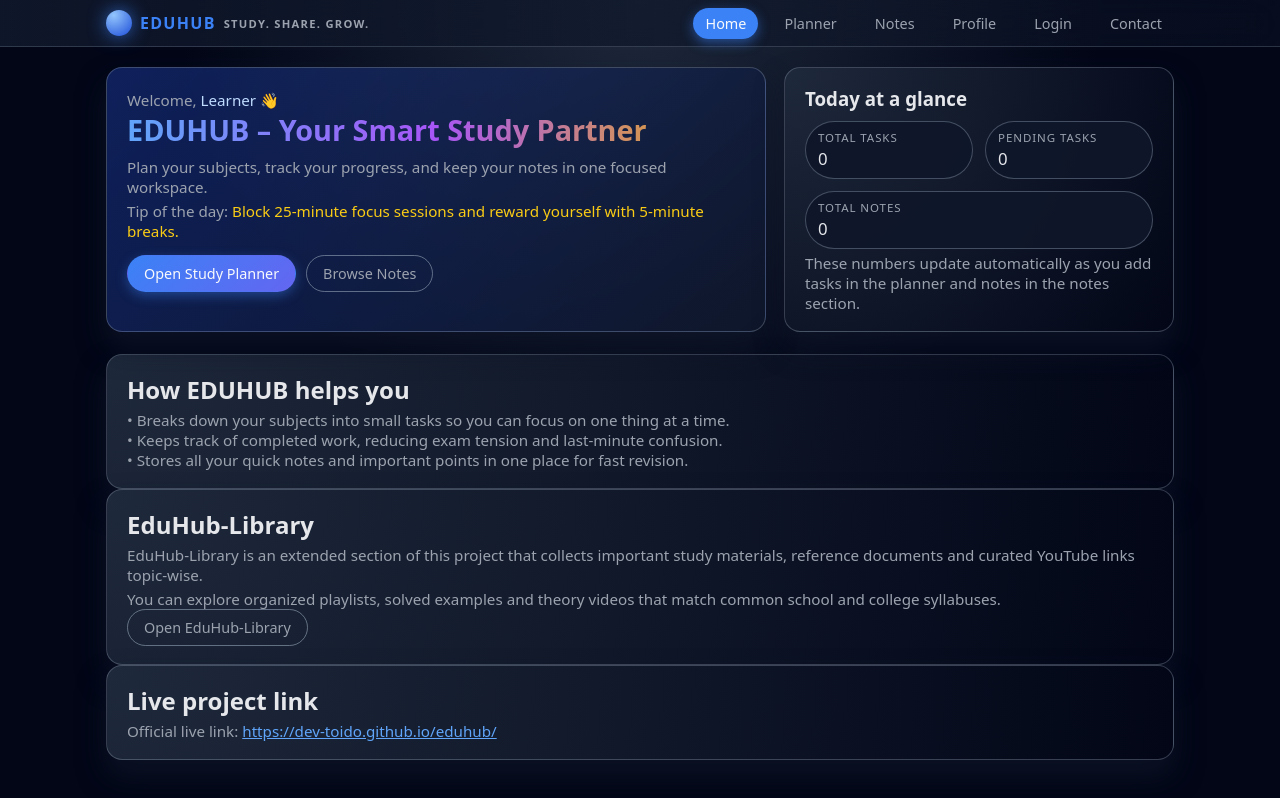
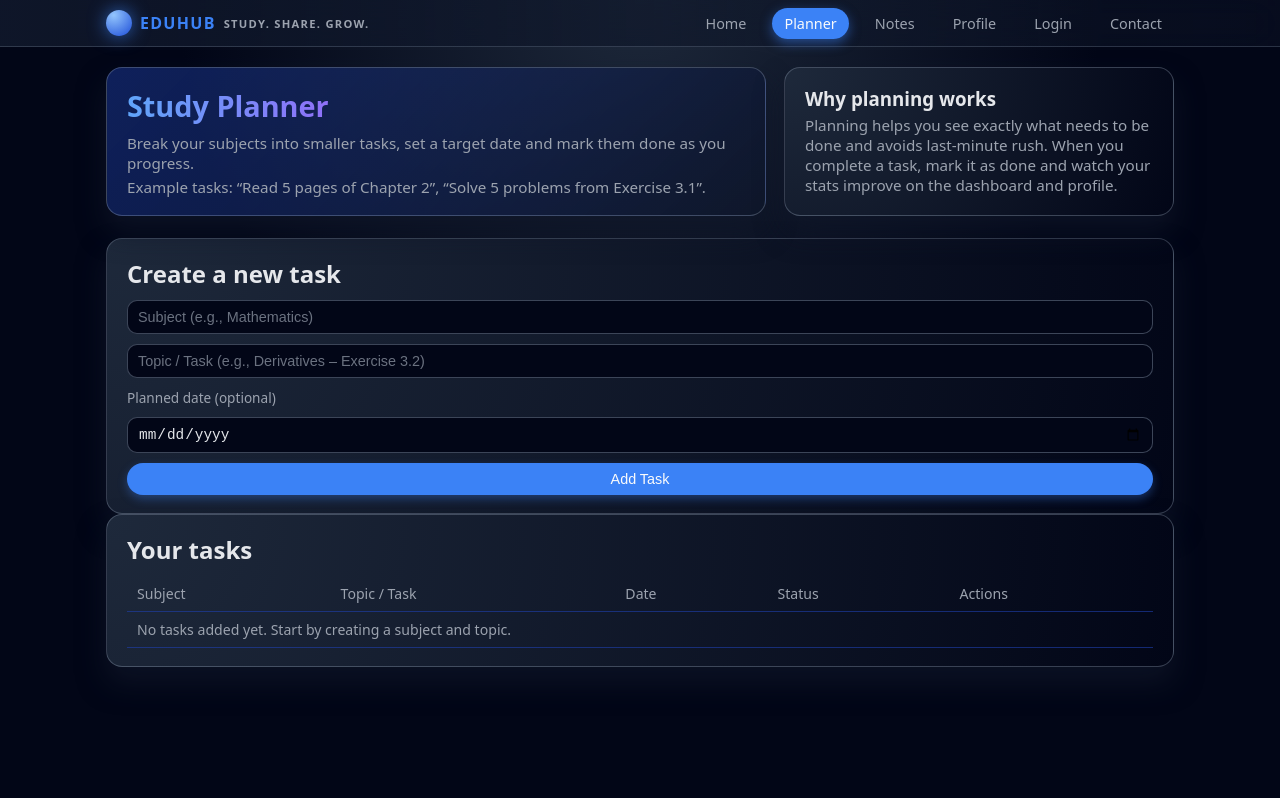
Before and after one commit to Dev-Toido/eduhub, a plain HTML site: page planner.html in a window 1280 px wide. Drawn offline with Linux system fonts and the light colour scheme.

Commit message:
Version-2.0

```diff
--- a/planner.html
+++ b/planner.html
@@ -2,7 +2,7 @@
 <html lang="en">
 <head>
   <meta charset="UTF-8">
-  <title>EDUHUB | Dashboard</title>
+  <title>EDUHUB | Study Planner</title>
   <meta name="viewport" content="width=device-width, initial-scale=1">
   <link rel="stylesheet" href="style.css">
 </head>
@@ -18,8 +18,8 @@
       <div class="menu-toggle">&#9776;</div>
 
       <ul class="nav-links">
-        <li><a href="index.html" class="active">Home</a></li>
-        <li><a href="planner.html">Planner</a></li>
+        <li><a href="index.html">Home</a></li>
+        <li><a href="planner.html" class="active">Planner</a></li>
         <li><a href="notes.html">Notes</a></li>
         <li><a href="profile.html">Profile</a></li>
         <li><a href="login.html">Login</a></li>
@@ -31,81 +31,53 @@
   <main class="page-wrap">
     <section class="hero">
       <div class="card card-soft">
-        <p class="hero-sub">Welcome, <span id="welcomeName" style="color:#bfdbfe;">Learner</span> 👋</p>
-        <h1 class="hero-title gradient-text">EDUHUB – Your Smart Study Partner</h1>
+        <h1 class="hero-title gradient-text">Study Planner</h1>
         <p class="hero-sub">
-          Plan your subjects, track your progress, and keep your notes in one focused workspace.
+          Break your subjects into smaller tasks, set a target date and mark them done as you progress.
         </p>
         <p class="hero-sub">
-          Tip of the day: <span id="quote" style="color:#facc15;"></span>
+          Example tasks: “Read 5 pages of Chapter 2”, “Solve 5 problems from Exercise 3.1”.
         </p>
-
-        <div class="btn-row">
-          <a href="planner.html" class="btn btn-primary">Open Study Planner</a>
-          <a href="notes.html" class="btn btn-outline">Browse Notes</a>
-        </div>
       </div>
 
       <div class="card">
-        <h3 style="margin-bottom:10px;">Today at a glance</h3>
-        <div class="stats-row">
-          <div class="stat-pill">
-            <span class="stat-label">Total Tasks</span>
-            <span class="stat-value" id="totalTasks">0</span>
-          </div>
-          <div class="stat-pill">
-            <span class="stat-label">Pending Tasks</span>
-            <span class="stat-value" id="upcomingTasks">0</span>
-          </div>
-          <div class="stat-pill">
-            <span class="stat-label">Total Notes</span>
-            <span class="stat-value" id="totalNotes">0</span>
-          </div>
-        </div>
+        <h3>Why planning works</h3>
         <p class="hero-sub">
-          These numbers update automatically as you add tasks in the planner and notes in the notes section.
+          Planning helps you see exactly what needs to be done and avoids last‑minute rush. When you
+          complete a task, mark it as done and watch your stats improve on the dashboard and profile.
         </p>
       </div>
     </section>
 
     <section class="card">
-      <h2>How EDUHUB helps you</h2>
-      <p class="hero-sub">
-        • Breaks down your subjects into small tasks so you can focus on one thing at a time.<br>
-        • Keeps track of completed work, reducing exam tension and last‑minute confusion.<br>
-        • Stores all your quick notes and important points in one place for fast revision.
-      </p>
+      <h2>Create a new task</h2>
+      <form id="plannerForm">
+        <input type="text" id="subject" placeholder="Subject (e.g., Mathematics)" required>
+        <input type="text" id="topic" placeholder="Topic / Task (e.g., Derivatives – Exercise 3.2)" required>
+        <label for="date" style="font-size:0.85rem;color:#9ca3af;">Planned date (optional)</label>
+        <input type="date" id="date">
+        <button type="submit">Add Task</button>
+      </form>
     </section>
 
     <section class="card">
-      <h2>EduHub-Library</h2>
-      <p class="hero-sub">
-        EduHub-Library is an extended section of this project that collects important study materials,
-        reference documents and curated YouTube links topic-wise.
-      </p>
-      <p class="hero-sub">
-        You can explore organized playlists, solved examples and theory videos that match common
-        school and college syllabuses.
-      </p>
-      <a href="https://sites.google.com/view/eduhud123/eduhub"
-         class="btn btn-outline"
-         target="_blank"
-         rel="noopener noreferrer">
-        Open EduHub-Library
-      </a>
-    </section>
-
-    <section class="card">
-      <h2>Live project link</h2>
-      <p class="hero-sub">
-        Official live link:
-        <a href="https://dev-toido.github.io/eduhub/"
-           target="_blank"
-           rel="noopener noreferrer"
-           style="color:#60a5fa;">
-          https://dev-toido.github.io/eduhub/
-        </a>
-      </p>
+      <h2>Your tasks</h2>
+      <div class="table-wrap">
+        <table>
+          <thead>
+            <tr>
+              <th>Subject</th>
+              <th>Topic / Task</th>
+              <th>Date</th>
+              <th>Status</th>
+              <th>Actions</th>
+            </tr>
+          </thead>
+          <tbody id="tasksBody">
+            <!-- Filled by JS -->
+          </tbody>
+        </table>
+      </div>
     </section>
   </main>
 
```
Also changed, not shown: login.html (added, +74 -0 lines).
